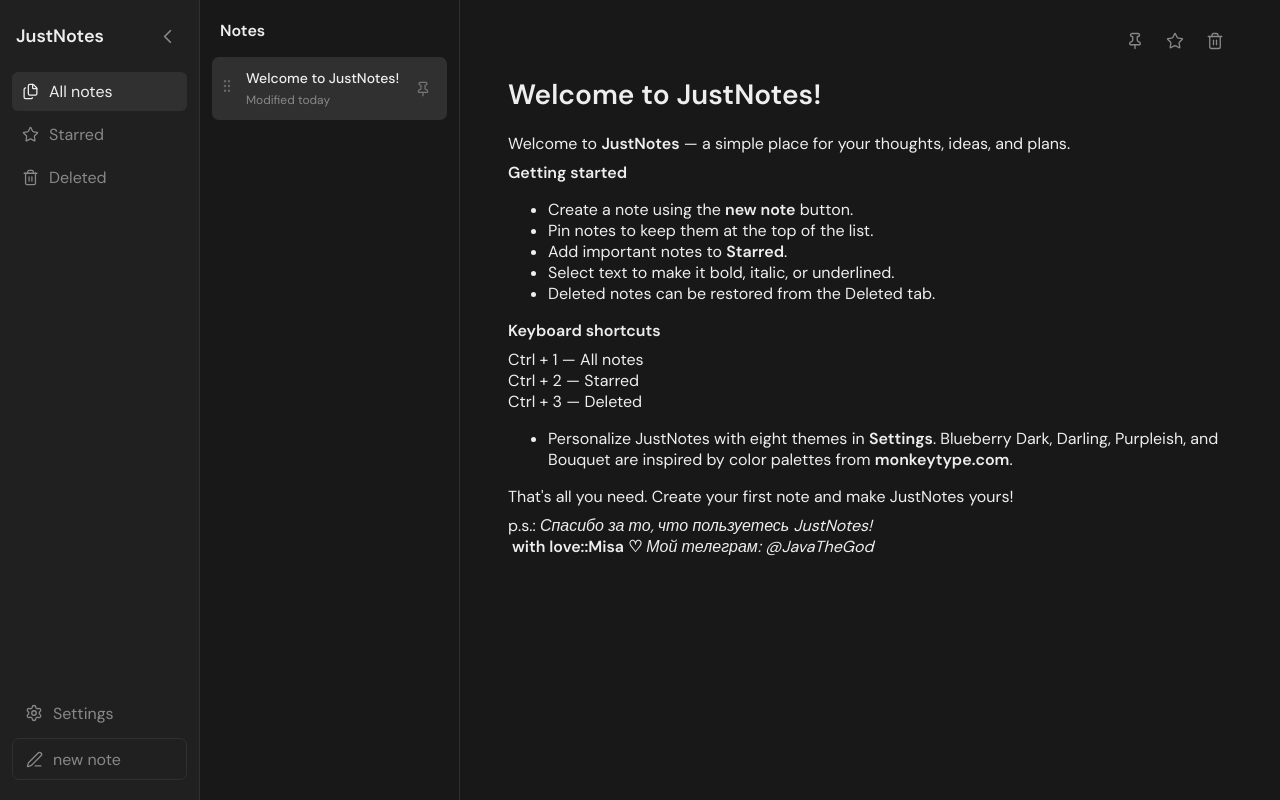
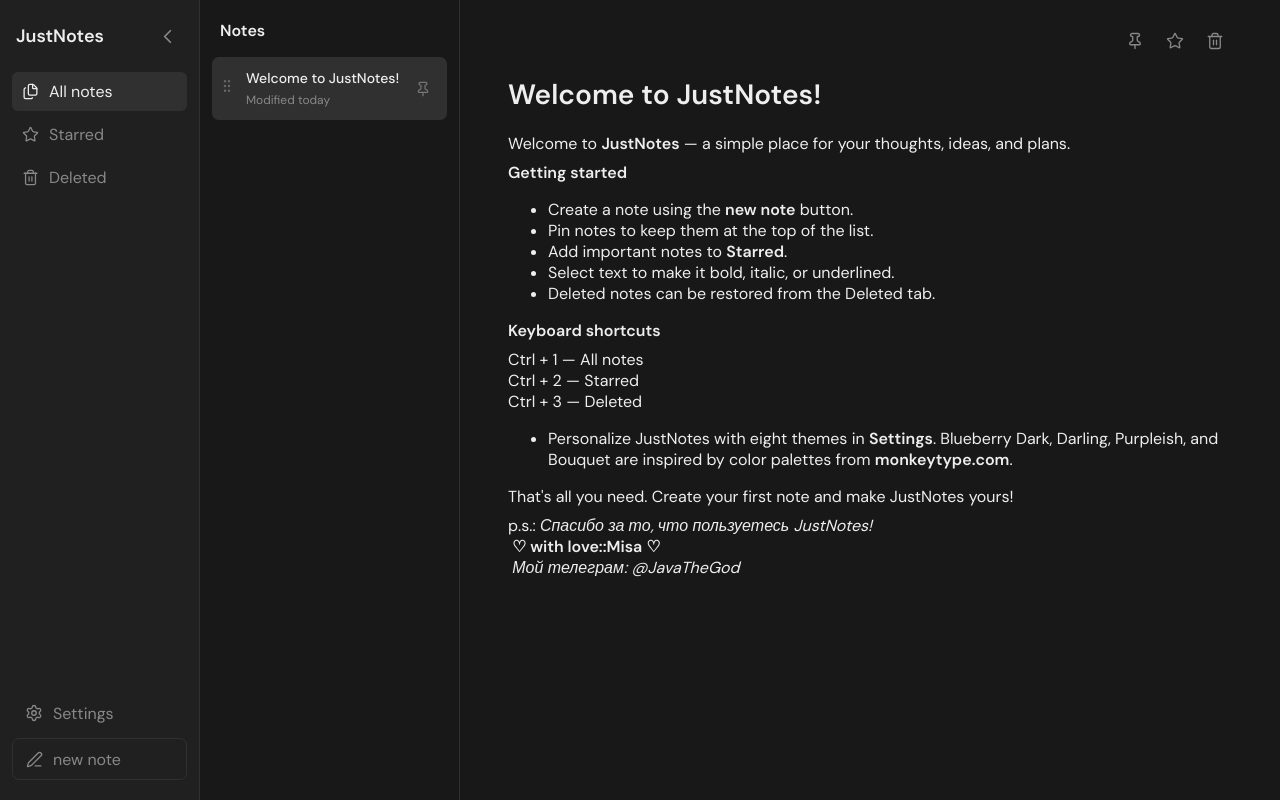
Before and after one commit to d6s8/JustNotes, a React (Vite) app in the folder Source Code/: page / in a window 1280 px wide. Built offline with nearby package versions, Linux system fonts and the light colour scheme.

Commit message:
Fixed welcome note.

```diff
--- a/Source Code/src/App.tsx
+++ b/Source Code/src/App.tsx
@@ -93,7 +93,7 @@
 
       <p>p.s.:
       <em> Спасибо за то, что пользуетесь JustNotes! </em><br>
-      <strong> with love::Misa ♡ </strong>
+      <strong> ♡ with love::Misa ♡ </strong><br>
       <i> Мой телеграм: @JavaTheGod </i>
       </p>
     `,
```
